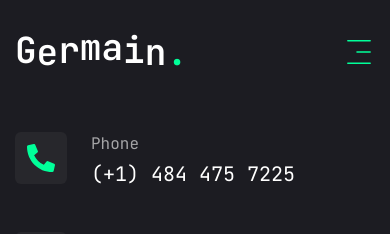
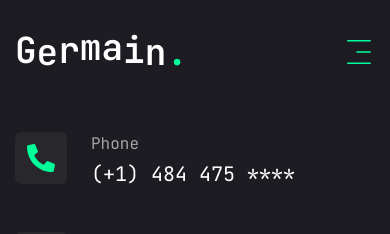
Before and after one commit to germainhirwa/germain-portifolio, a Next.js app: page /contact in a window 390 px wide. Shown: the top 234 px of the page. Built offline with nearby package versions, Linux system fonts and the light colour scheme.

Commit message:
changed my phone number

```diff
--- a/app/contact/page.jsx
+++ b/app/contact/page.jsx
@@ -20,7 +20,7 @@ const info = [
     {
         icon: <FaPhoneAlt />,
         title: "Phone",
-        description: "(+1) 484 475 7225",
+        description: "(+1) 484 475 ****",
     },
     {
         icon: <FaEnvelope />,
```
